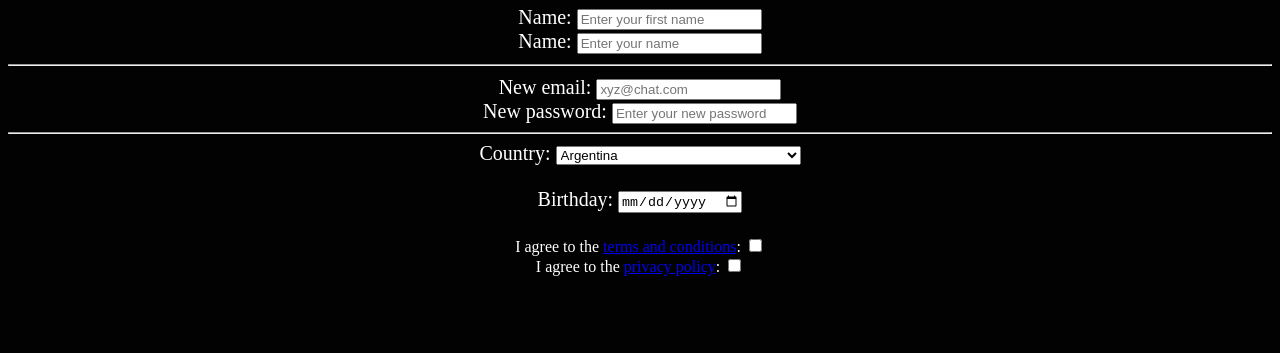
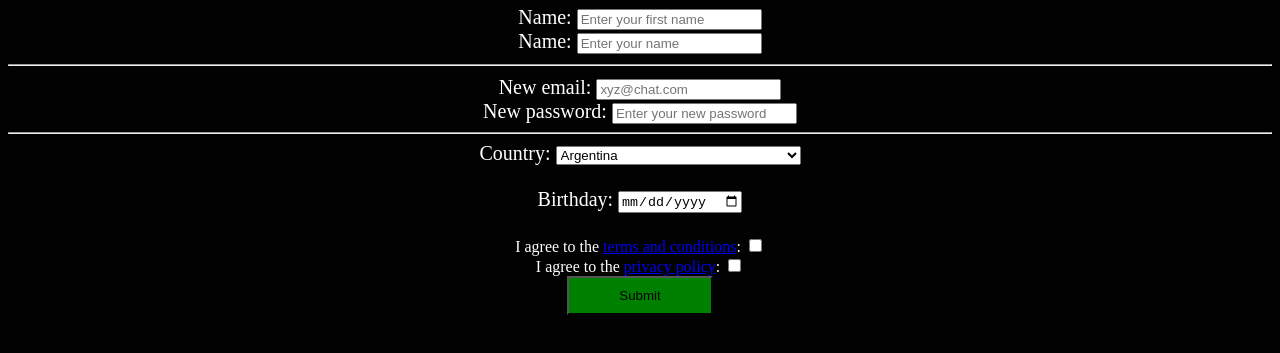
Before and after one commit to chaton123srg/chaton123srg.github.io, a plain HTML site: page signup.html in a window 1280 px wide. Shown: the part 95-448 px from the top of the page. Drawn offline with Linux system fonts and the light colour scheme.

Commit message:
signup.html

```diff
--- a/signup.html
+++ b/signup.html
@@ -242,6 +242,9 @@
     <label for="privacy">I agree to the <a href="privacy.html">privacy policy</a>:</label>
     <input type="checkbox" id="privacy" name="privacy">
   </div>
+   <form action="welcome.html">
+    <button id="submitsi">Submit</button>
+  </form>
 <script src="script.js"></script>
 </body>
 
```
